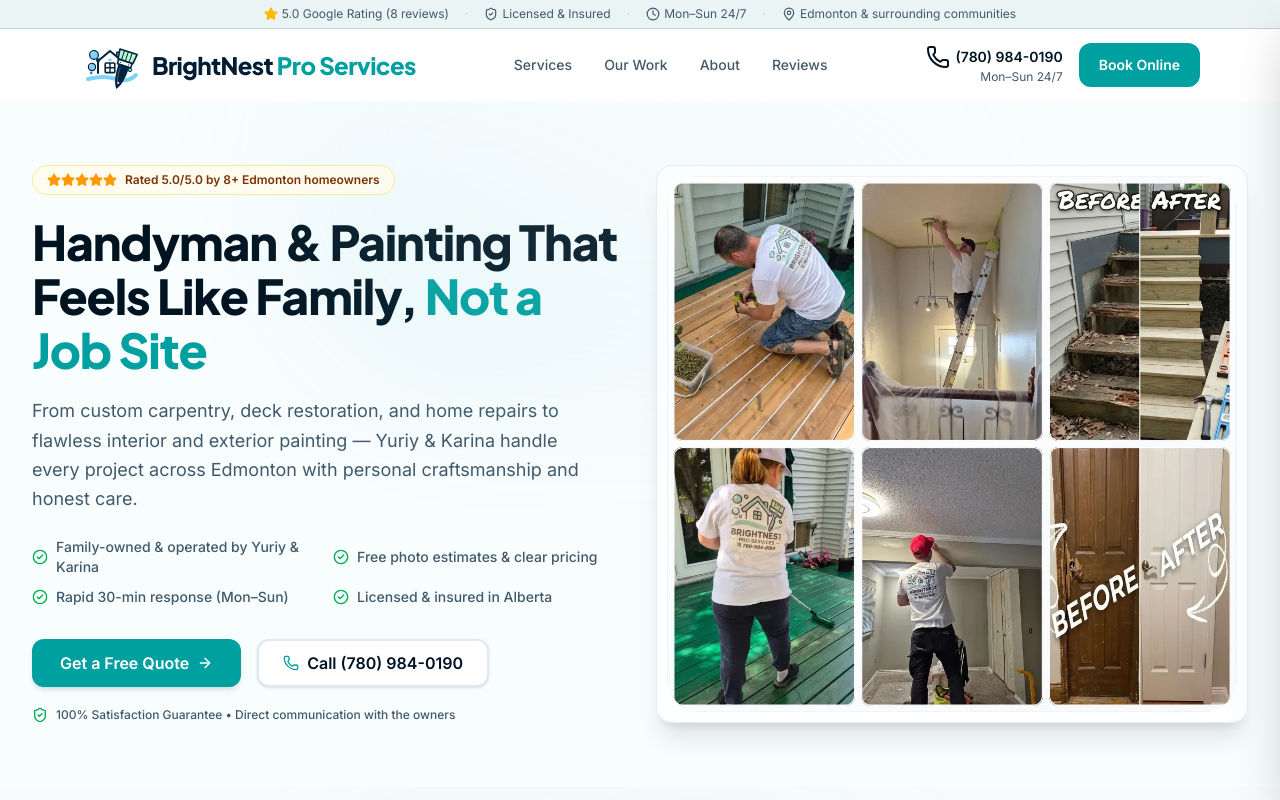
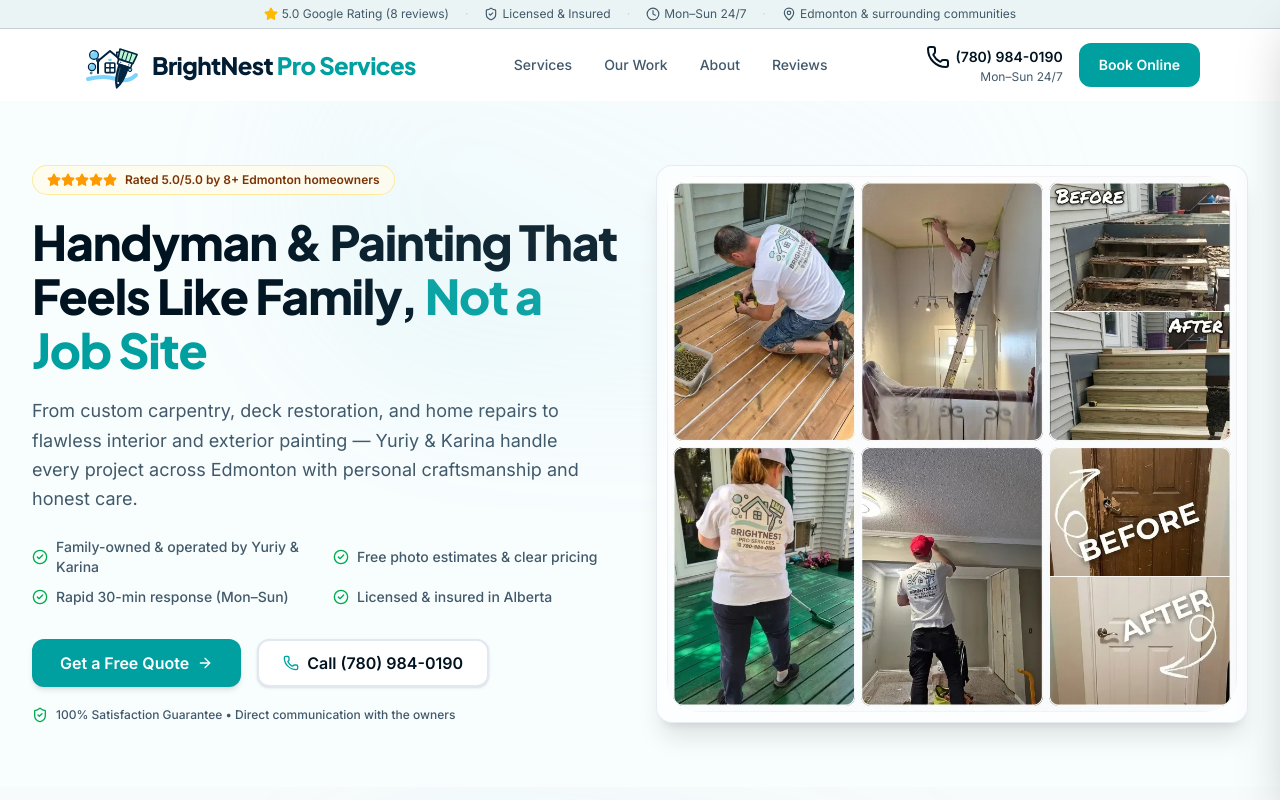
Before and after one commit to TarasBuba/brightnest-pro-clone, a Next.js app: page / in a window 1280 px wide. Shown: the top 800 px of the page. Built offline with nearby package versions, Linux system fonts and the light colour scheme.

Commit message:
feat(hero): horizontal split for stairs and door before-after cards in 3x2 collage

```diff
--- a/src/widgets/hero-section/ui/hero-section.tsx
+++ b/src/widgets/hero-section/ui/hero-section.tsx
@@ -100,7 +100,7 @@
               <div className="relative flex-1 flex flex-col overflow-hidden rounded-2xl border border-slate-200/80 bg-white/60 p-2 shadow-xl backdrop-blur-sm sm:p-2.5 transition-all duration-300 hover:shadow-2xl">
                 <div className="relative w-full aspect-[1068/1000] lg:aspect-auto lg:flex-1">
                   <Image
-                    src="/images/hero/collage/hero-collage-v2.webp"
+                    src="/images/hero/collage/hero-collage-v3.webp"
                     priority
                     alt="BrightNest Pro Services craftsmanship collage: deck board assembly and protective sealing by Yuriy & Karina, high-ceiling painting prep, drywall archway finishing, and before-and-after staircase and door renovations in Edmonton"
                     fill
```
Also changed, not shown: public/images/hero/collage/hero-collage-v2.webp (deleted), public/images/hero/collage/hero-collage-v3.webp (added).
